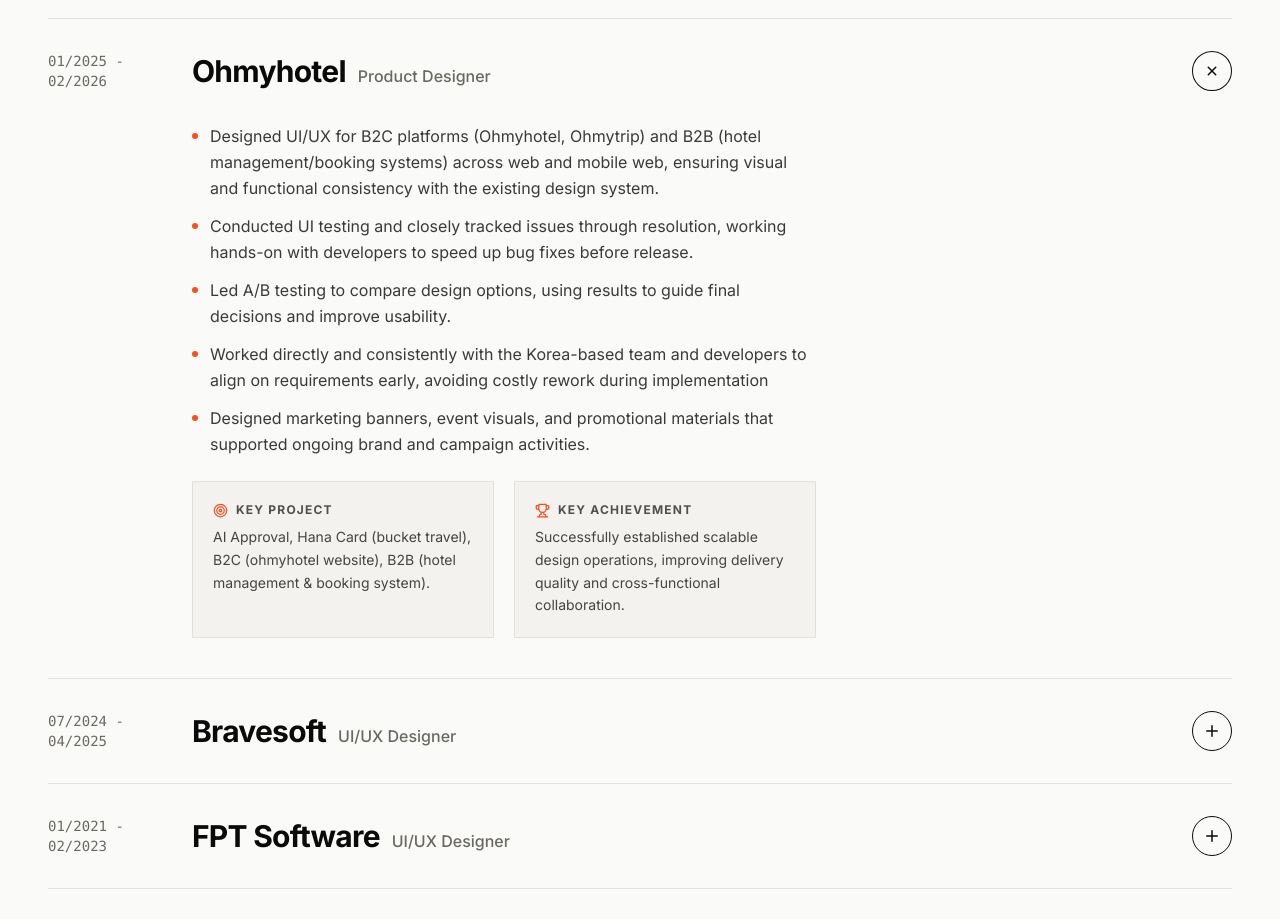
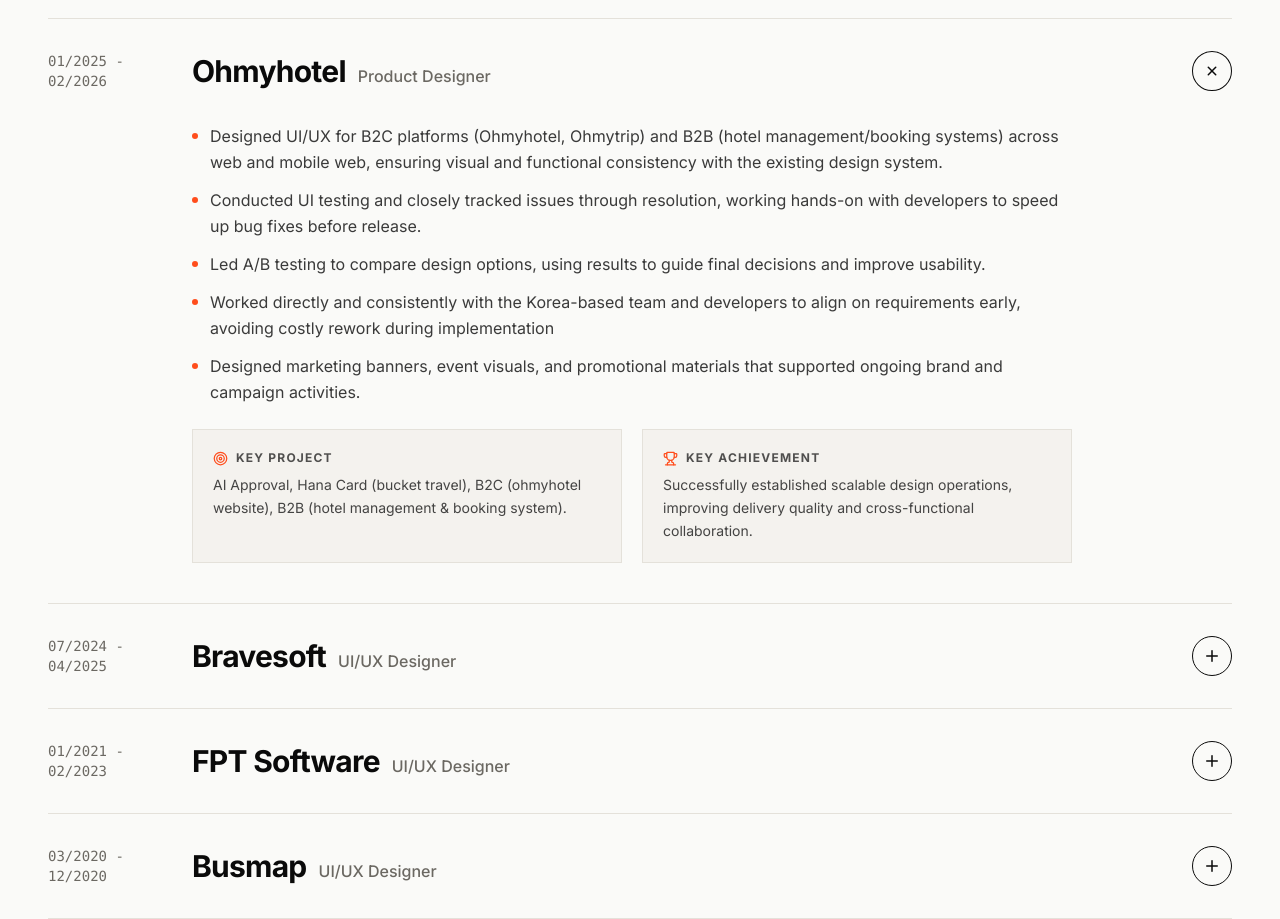
Before and after one commit to myqdh/eric89, a React (Vite) app: page / in a window 1280 px wide. Shown: the part 1980-2899 px from the top of the page. Built offline with nearby package versions, Linux system fonts and the light colour scheme.

Commit message:
Update code 13/08/2026

```diff
--- a/src/components/Experience.jsx
+++ b/src/components/Experience.jsx
@@ -61,7 +61,7 @@
             transition={{ duration: reduced ? 0 : 0.35, ease: [0.16, 1, 0.3, 1] }}
             className="overflow-hidden"
           >
-            <div className="pb-8 sm:pb-10 sm:pl-[9rem] max-w-3xl">
+            <div className="pb-8 sm:pb-10 sm:pl-[9rem] max-w-5xl">
               <ul className="space-y-3">
                 {item.bullets.map((b, i) => (
                   <li
```
